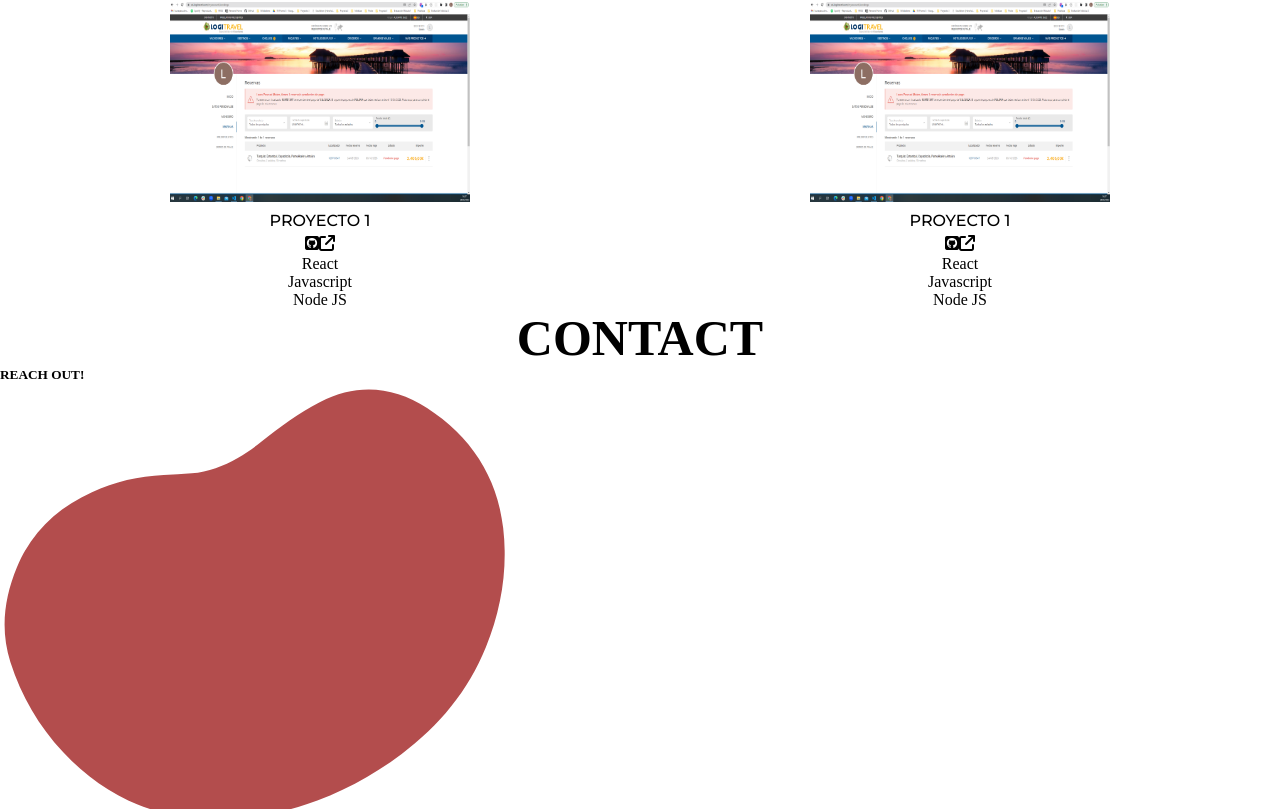
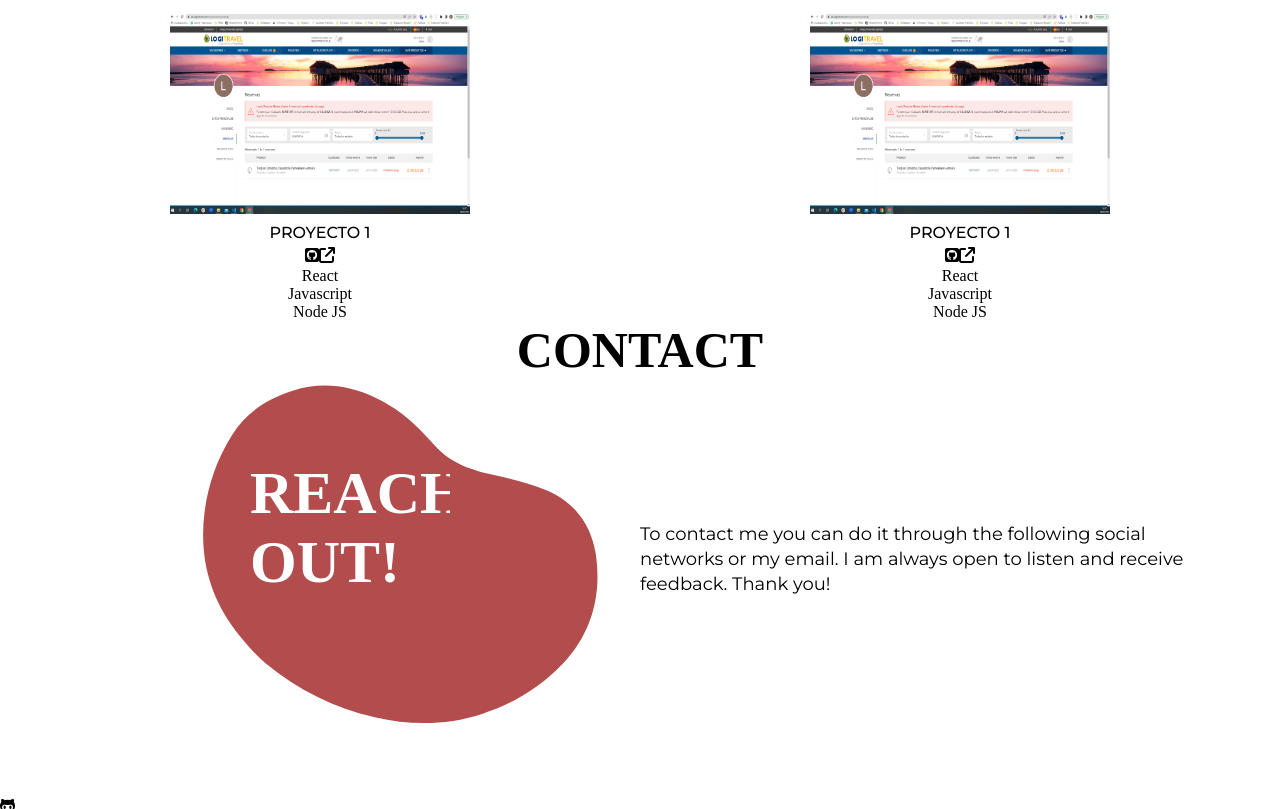
Before and after one commit to laurapascual/Portfolio-Laura-Pascual, a React (Create React App) app: page /#/ in a window 1280 px wide. Shown: the part 1991-2800 px from the top of the page. Built offline with nearby package versions, Linux system fonts and the light colour scheme; a web font is replaced by a local one.

Commit message:
Update section 1 contact

```diff
--- a/src/components/Contact.js
+++ b/src/components/Contact.js
@@ -4,12 +4,16 @@ const contact= () => {
     return(
         <div className='contact' id="contact">
             <h4 className="contact__title">CONTACT</h4>
-            <h5 className='contact__subtitle'>REACH OUT!</h5>
-            <img src={shape} alt="" className='contact__shape'/>
-            <p className="contact__desc">To contact me you can do it through the following social networks or my email. I am always open to listen and receive feedback. Thank you!</p>
+            <div className='contact__section'>
+                <h5 className='contact__subtitle'>REACH OUT!</h5>
+                <img src={shape} alt="" className='contact__shape'/>
+                <p className="contact__desc">To contact me you can do it through the following social networks or my email. I am always open to listen and receive feedback. Thank you!</p>
+            </div>
+            <div className='contact__section2'>
                 <i class="fa-brands fa-github-alt"></i><a href="https://github.com/laurapascual" className="contact__rrss">github.com/laurapascual</a>
                 <i class="fa-brands fa-linkedin-in"></i><a href="https://linkedin.com/in/laura-pascual-mateo/" className="contact__rrss">linkedin.com/in/laura-pascual-mateo/</a>
                 <i class="fa-regular fa-envelope"></i><a href="mailto:laurapascualmateo@gmail.com" className="contact__rrss">laurapascualmateo@gmail.com</a>
+            </div>
         </div>
     )
 }
--- a/src/styles/layouts/AboutMe.scss
+++ b/src/styles/layouts/AboutMe.scss
@@ -33,5 +33,6 @@
         padding-bottom: 50px;
         font-family: $font_text;
         font-size: 18px;
+        line-height: 25px;
     }
 }
--- a/src/styles/layouts/Contact.scss
+++ b/src/styles/layouts/Contact.scss
@@ -7,8 +7,11 @@
     &__desc {
         font-family: $font_text;
         display: flex;
-        align-items: center;
+        align-items: flex-end;
         justify-content: center;
+        font-size: 18px;
+        padding-right: 60px;
+        line-height: 25px;
     }
     &__rrss {
         font-family: $font_text;
@@ -16,4 +19,27 @@
         align-items: center;
         justify-content: center;
     }
+    &__section {
+        display: grid;
+        grid-template-columns: 1fr 1fr;
+    }
+
+    &__shape {
+        position: absolute;
+        transform: translate(15vw, 0vh) rotate(50deg);
+        z-index: -1;
+        width: 400px;
+    }
+
+    &__subtitle {
+        padding-left: 250px;
+        padding-top: 80px;
+        font-family: $font_title;
+        font-size: 60px;
+        color: white;
+        width: 450px;
+    }
+    &__section2 {
+        padding-top: 200px;
+    }
 }
```
